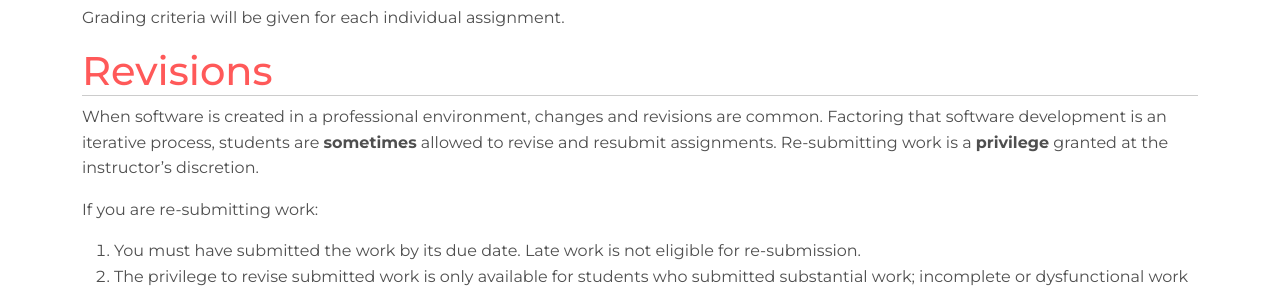
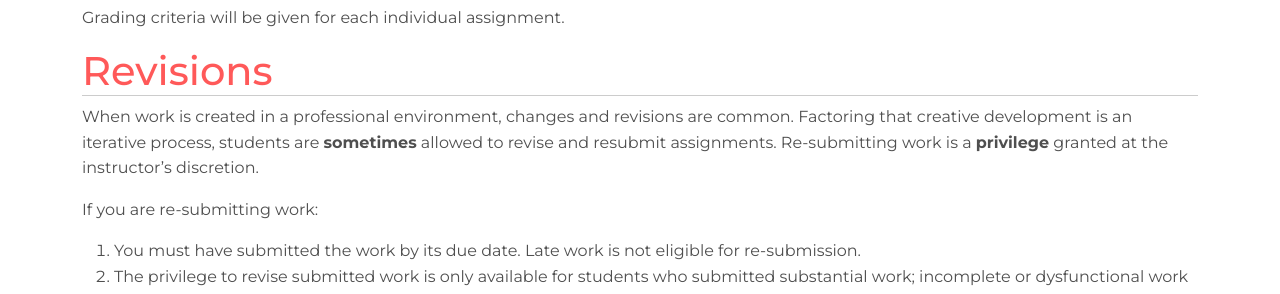
Before and after one commit to nicnosis/cu-courses, a Jekyll site: the page built from fa23/ind/ind-syllabus.md, in a window 1280 px wide and 900 px high, scrolled down 2423 px. Shown: the part 153-447 px from the top of the window. Built offline with Jekyll 4.4.1, drawn with Linux system fonts in a browser that asks for light colours; nearby versions of some CDN libraries; our own code applies the rules of GitHub Pages for plain Markdown files.

Commit message:
re-render syllabi

```diff
--- a/fa23/ind/ind-syllabus.md
+++ b/fa23/ind/ind-syllabus.md
@@ -103,7 +103,7 @@ Your grade will be assigned as follows:
 Grading criteria will be given for each individual assignment.
 
 ## Revisions
-When software is created in a professional environment, changes and revisions are common. Factoring that software development is an iterative process, students are __sometimes__ allowed to revise and resubmit assignments. Re-submitting work is a __privilege__ granted at the instructor's discretion.
+When work is created in a professional environment, changes and revisions are common. Factoring that creative development is an iterative process, students are __sometimes__ allowed to revise and resubmit assignments. Re-submitting work is a __privilege__ granted at the instructor's discretion.
 
 If you are re-submitting work:
 
```
Also changed, not shown: fa23/dbi/index.md (+3 -1 lines), fa23/iaa/iaa-syllabus.md (+1 -1 lines), fa23/iaa/index.md (+9 -0 lines), 3 other files.
